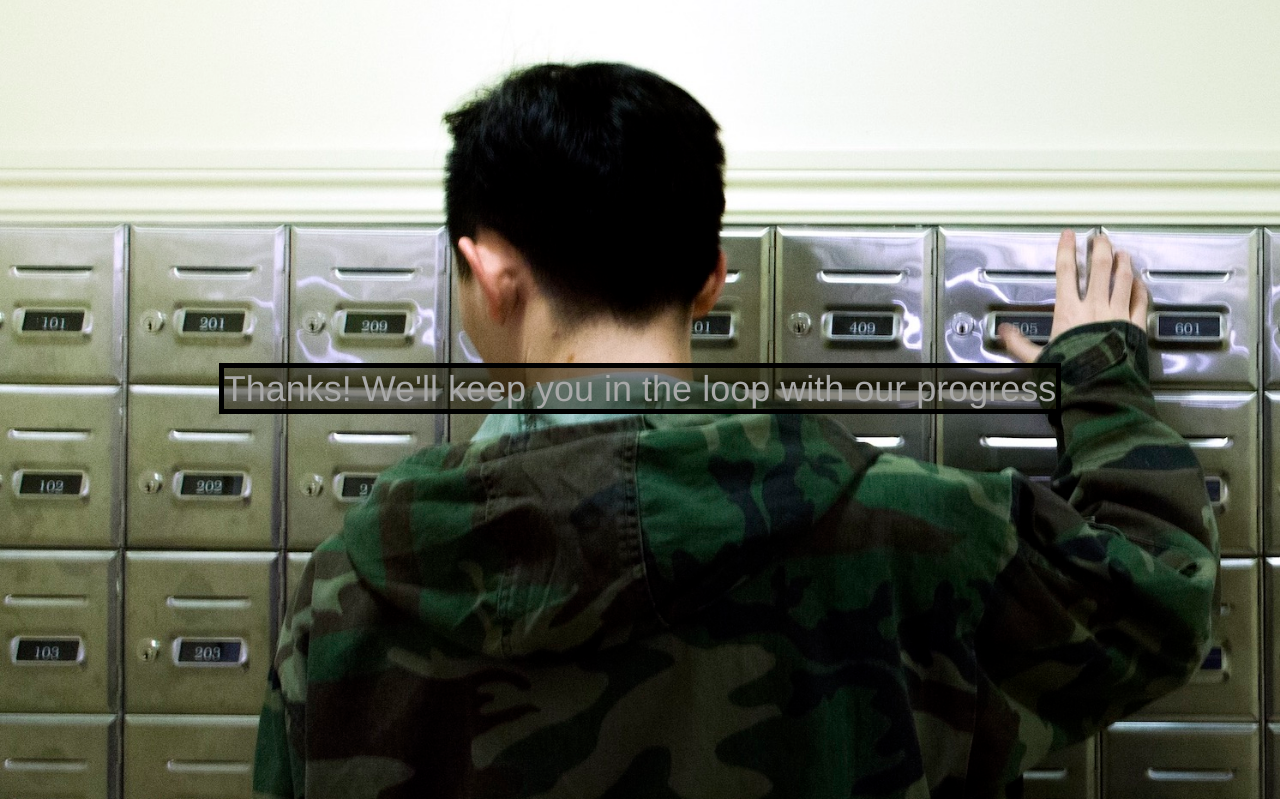
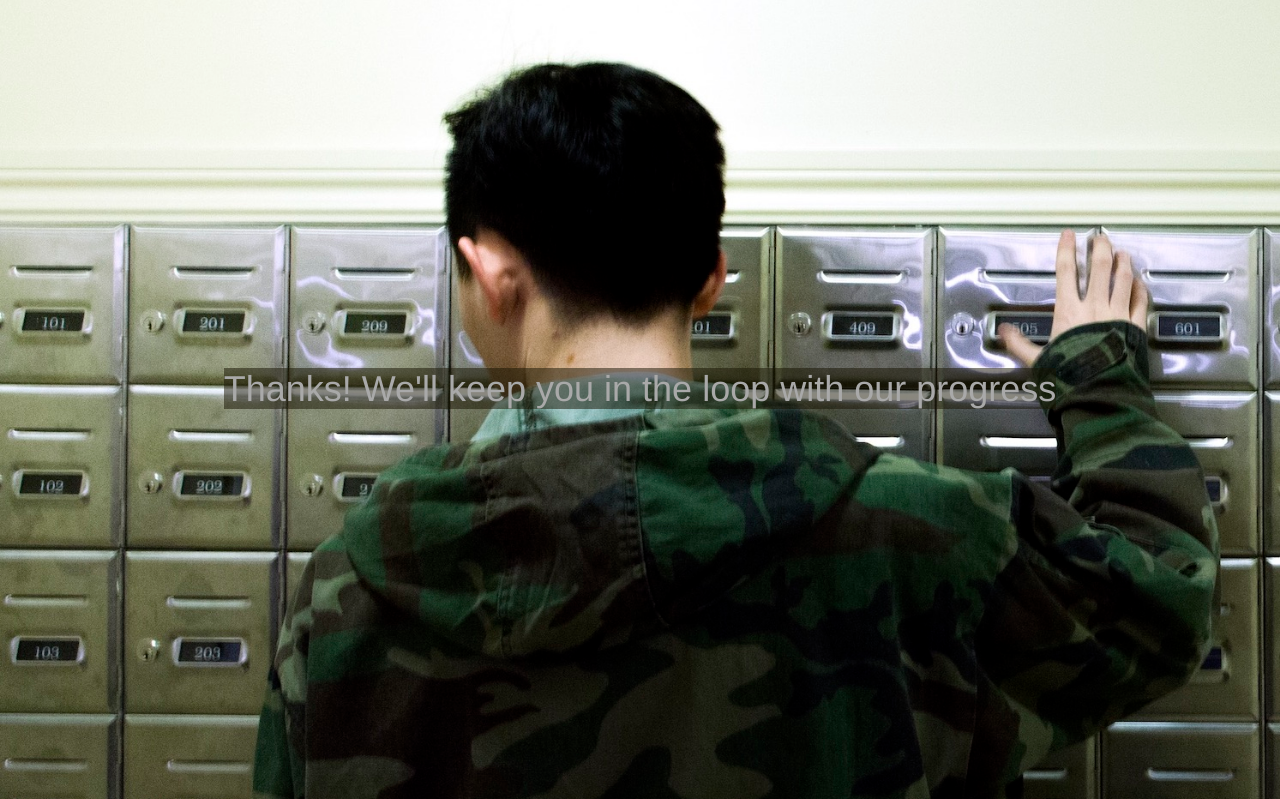
Before and after one commit to A-Au/ClubManner-Email, a Django app: page /thanks/ in a window 1280 px wide. Shown: the part 51-850 px from the top of the page. Run offline with Django 3.2, Linux system fonts and the light colour scheme; some libraries are stand-ins or nearby versions.

Commit message:
removed border

```diff
--- a/clubmanneremail/templates/thanks.html
+++ b/clubmanneremail/templates/thanks.html
@@ -46,9 +46,8 @@
         color: #a9a9a9;
         padding: 0 0.2em;
     }
-    .spanbox {
+    .spantextbox {
         background: rgba(22, 19, 0, 0.5);
-        border: 5px solid black;
     }
     </style>
 </head>
@@ -58,7 +57,7 @@
     <div class="container text-center">
         <!--img class="signup" src=""-->
         <div class="container-fluid col-md-* textbox">
-            <h1><span class="spanbox">Thanks! We'll keep you in the loop with our progress</span></h1>
+            <h1><span class="spantextbox">Thanks! We'll keep you in the loop with our progress</span></h1>
         </div>
     </div>
     <script src="http://clubmanner.com/resources/js/jquery-2.1.3.js"></script>
```
